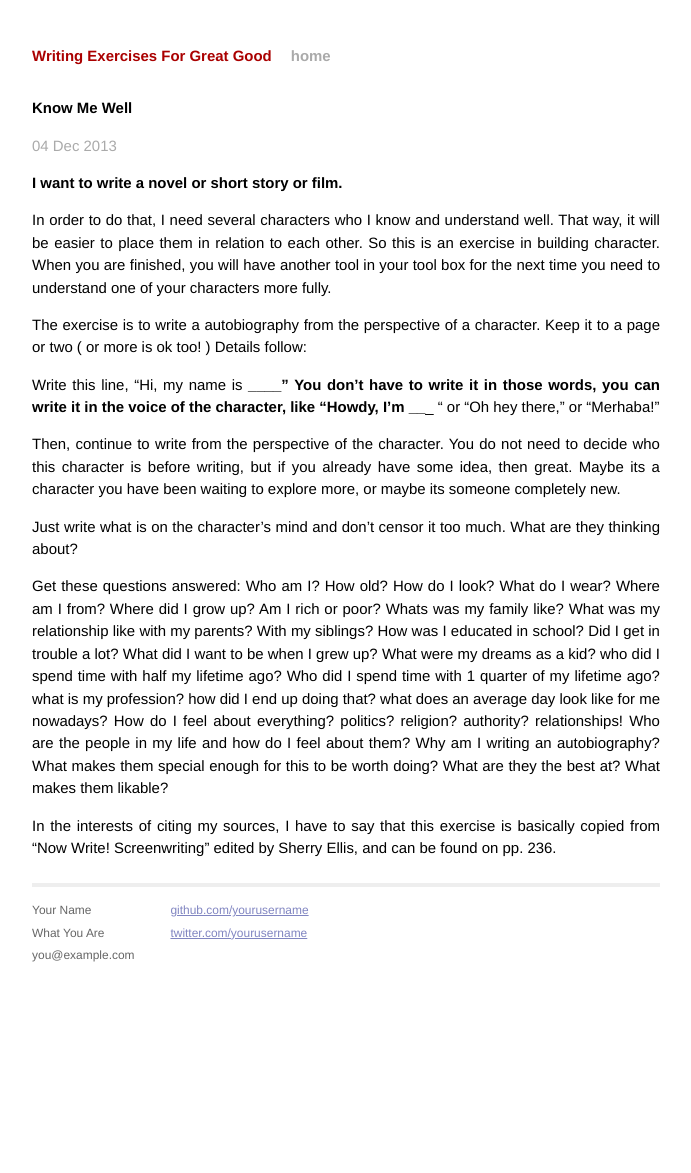
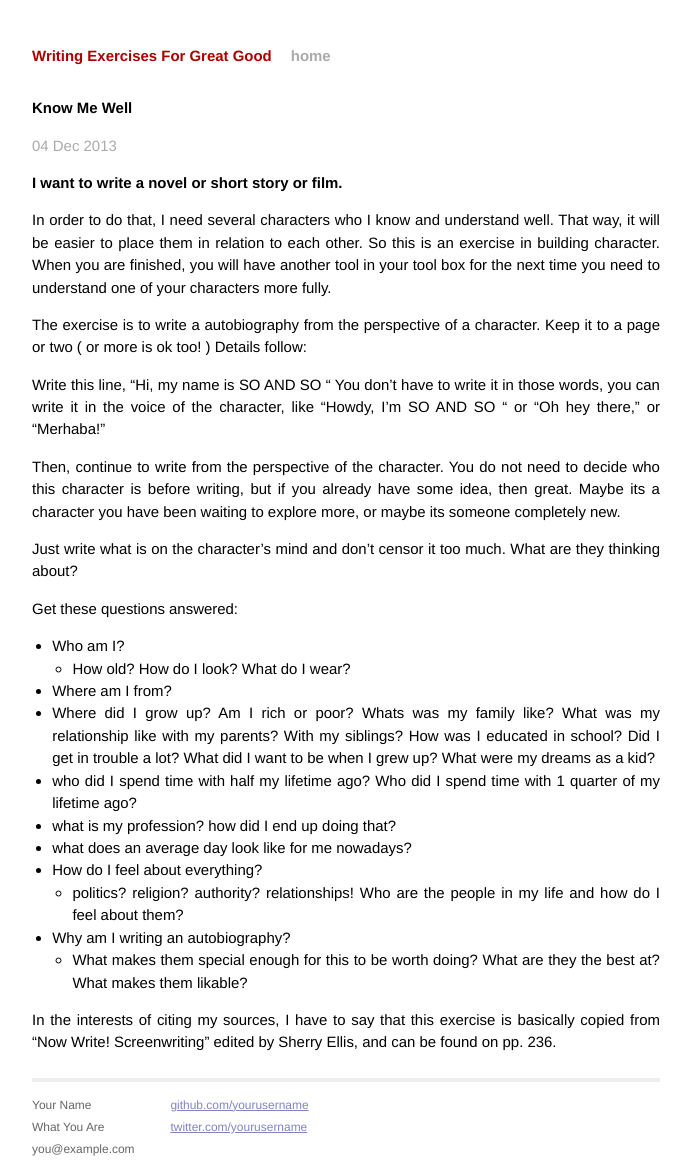
Before and after one commit to djacobs7/writeright, a Jekyll site: the page built from _posts/2013-12-04-know-me-well.md, in a window 1280 px wide. Shown: the whole page, without its empty margins (294-985 px from the left). Built offline with Jekyll 4.4.1, drawn with Linux system fonts in a browser that asks for light colours; Markdown is read by kramdown in place of the engine named in the settings; before the commit the page ends 978 px from its top, so only the background shows below that.

Commit message:
fixing the formatting

```diff
--- a/_posts/2013-12-04-know-me-well.md
+++ b/_posts/2013-12-04-know-me-well.md
@@ -9,23 +9,24 @@
 
 The exercise is to write a autobiography from the perspective of a character. Keep it to a page or two ( or more is ok too! ) Details follow:
 
-Write this line, "Hi, my name is __________"  You don't have to write it in those words, you can write it in the voice of the character, like "Howdy, I'm _____ " or "Oh hey there," or "Merhaba!"
+Write this line, "Hi, my name is SO AND SO "  You don't have to write it in those words, you can write it in the voice of the character, like "Howdy, I'm SO AND SO " or "Oh hey there," or "Merhaba!"
 
 Then, continue to write from the perspective of the character.  You do not need to decide who this character is before writing, but if you already have some idea, then great.  Maybe its a character you have been waiting to explore more, or maybe its someone completely new.
 
 Just write what is on the character's mind and don't censor it too much.  What are they thinking about?
 
 Get these questions answered:
-Who am I?
-   How old?  How do I look? What do I wear?
-Where am I from?
-  Where did I grow up?  Am I rich or poor?  Whats was my family like?  What was my relationship like with my parents? With my siblings?  How was I educated in school?  Did I get in trouble a lot? What did I want to be when I grew up?  What were my dreams as  a kid?
-   who did I spend time with half my lifetime ago?  Who did I spend time with 1 quarter of my lifetime ago?
-   what is my profession?  how did I end up doing that?
-   what does an average day look like for me nowadays?
-How do I feel about everything?
-   politics? religion?  authority? relationships!  Who are the people in my life and how do I feel about them?
-Why am I writing an autobiography?
-  What makes them special enough for this to be worth doing? What are they the best at?  What makes them likable?
+
+- Who am I?
+  - How old?  How do I look? What do I wear?
+- Where am I from?
+-  Where did I grow up?  Am I rich or poor?  Whats was my family like?  What was my relationship like with my parents? With my siblings?  How was I educated in school?  Did I get in trouble a lot? What did I want to be when I grew up?  What were my dreams as  a kid?
+-   who did I spend time with half my lifetime ago?  Who did I spend time with 1 quarter of my lifetime ago?
+   - what is my profession?  how did I end up doing that?
+   - what does an average day look like for me nowadays?
+- How do I feel about everything?
+   - politics? religion?  authority? relationships!  Who are the people in my life and how do I feel about them?
+- Why am I writing an autobiography?
+  - What makes them special enough for this to be worth doing? What are they the best at?  What makes them likable?
 
 In the interests of citing my sources, I have to say that this exercise is basically copied from "Now Write! Screenwriting" edited by Sherry Ellis, and can be found on  pp. 236.
```
Also changed, not shown: _posts/2013-09-30-infinite-list-of-moments.md (+3 -1 lines), _posts/2013-10-20-we-are-the-beats.md (+3 -1 lines), _posts/2013-11-15-i-want-this.md (+13 -12 lines).
